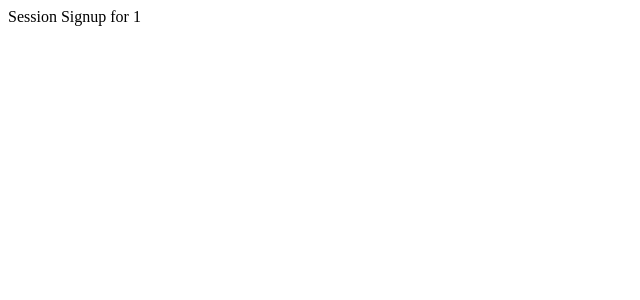
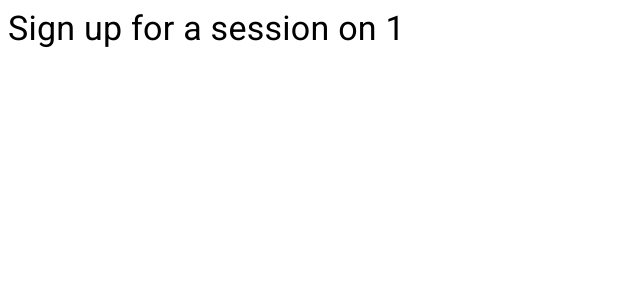
Before and after one commit to Yook74/EasyFreezey, a React (Create React App) app in the folder client/: page /signup/1 in a window 1280 px wide. Shown: the top 300 px of the page, without its empty margins (0-640 px from the left). Built offline with nearby package versions, Linux system fonts and the light colour scheme; the HTML template or start-up script is replaced by a standard one.

Commit message:
Setup Material UI + example typography

```diff
--- a/client/package.json
+++ b/client/package.json
@@ -3,6 +3,7 @@
   "version": "0.1.0",
   "private": true,
   "dependencies": {
+    "@material-ui/core": "^4.11.4",
     "@testing-library/jest-dom": "^5.12.0",
     "@testing-library/react": "^11.2.7",
     "@testing-library/user-event": "^12.8.3",
--- a/client/public/index.html
+++ b/client/public/index.html
@@ -3,6 +3,7 @@
   <head>
     <meta charset="utf-8" />
     <link rel="icon" href="%PUBLIC_URL%/favicon.ico" />
+    <link rel="stylesheet" href="https://fonts.googleapis.com/css?family=Roboto:300,400,500,700&display=swap" />
     <meta name="viewport" content="width=device-width, initial-scale=1" />
     <meta name="theme-color" content="#000000" />
     <meta
--- a/client/src/SessionSignup.tsx
+++ b/client/src/SessionSignup.tsx
@@ -1,5 +1,6 @@
 import React from 'react';
 import { useParams } from 'react-router-dom';
+import Typography from '@material-ui/core/Typography';
 
 interface RouteParams {
   sessionId: string;
@@ -8,7 +9,11 @@
 const SessionSignup: React.FC = () => {
   const { sessionId } = useParams<RouteParams>();
   return (
-    <div>Session Signup for {sessionId}</div>
+    <div>
+      <Typography variant="h4" component="h1">
+        Sign up for a session on {sessionId}
+      </Typography>
+    </div>
   );
 };
 
--- a/client/src/ViewSessions.tsx
+++ b/client/src/ViewSessions.tsx
@@ -1,8 +1,13 @@
 import React from 'react';
+import Typography from '@material-ui/core/Typography';
 
 const ViewSessions: React.FC = () => {
   return (
-    <div>View Sessions</div>
+    <div>
+      <Typography variant="h4" component="h1">
+        Find a session
+      </Typography>
+    </div>
   );
 };
 
```
Also changed, not shown: 1 other file (tests, documents, lock files or other folders).
